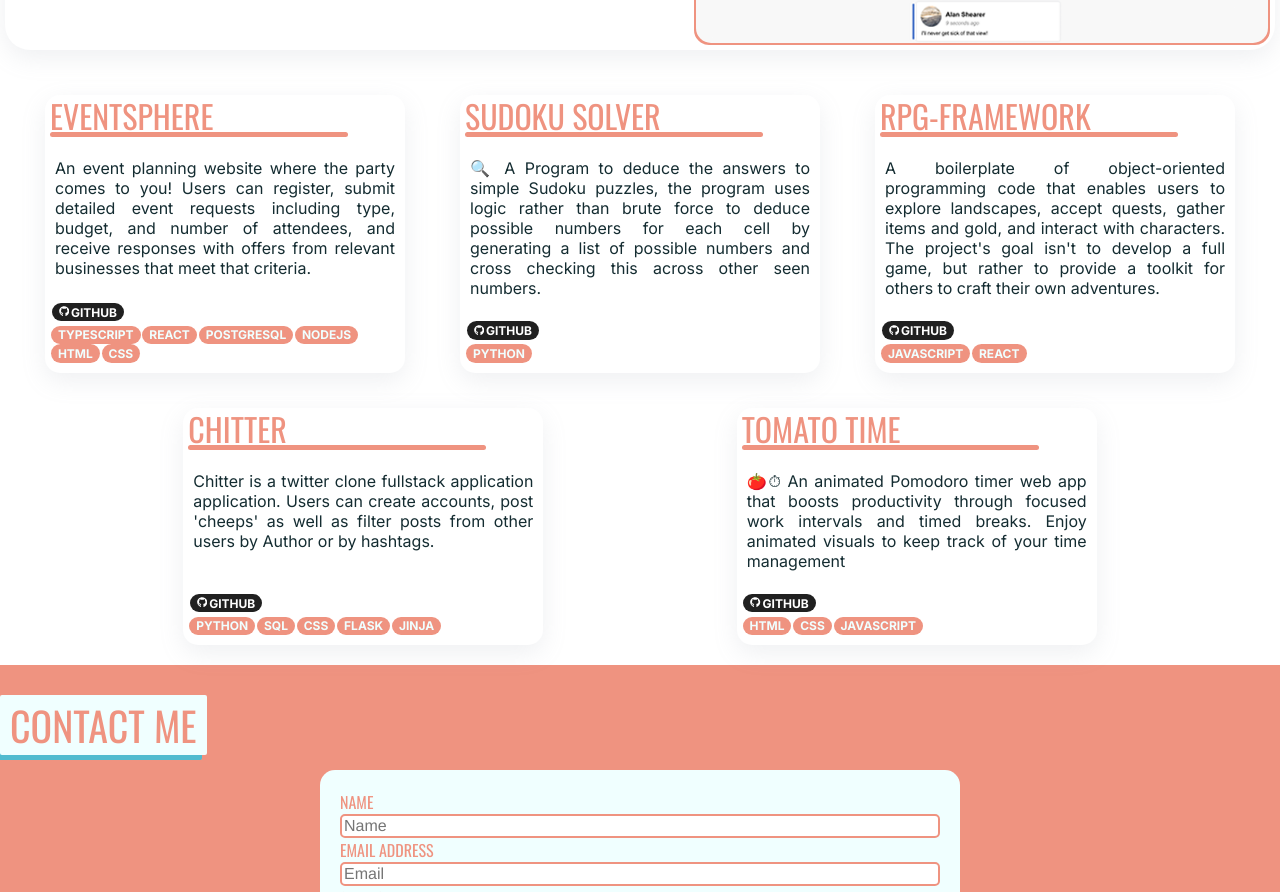
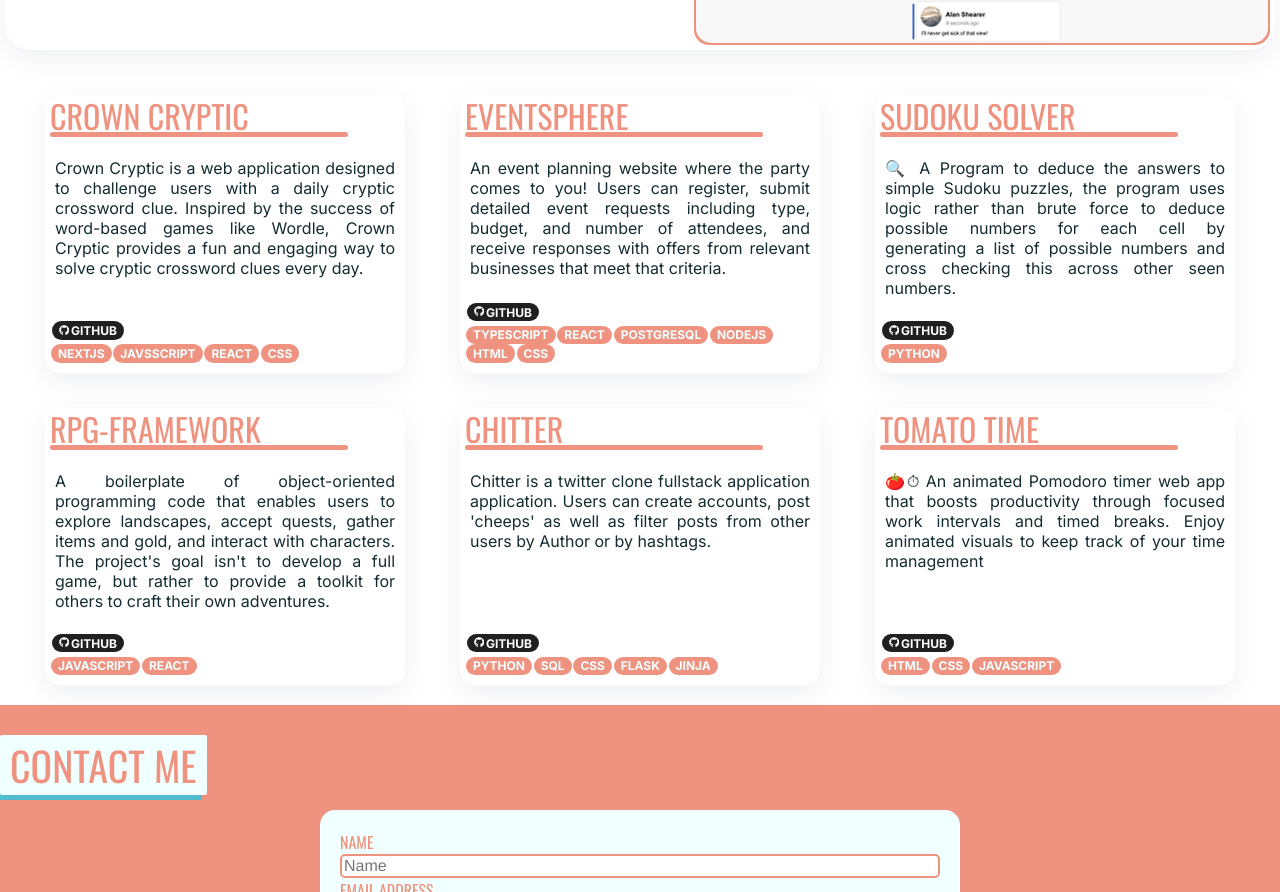
Before and after one commit to Fordcois/Portfolio, a Next.js app: page / in a window 1280 px wide. Shown: the part 1735-2627 px from the top of the page. Built offline with nearby package versions, Linux system fonts and the light colour scheme.

Commit message:
Adds Crown Cryptic to NoVisualProjects

```diff
--- a/src/components/NoVisualProjects.js
+++ b/src/components/NoVisualProjects.js
@@ -8,6 +8,13 @@ const NonVisualProjects = () => {
     // github:'http://www.github.com' - Remove if no Link,
     // website: 'http://twitter.com' - Remove if no ink,
     // },
+    {
+      name: "Crown Cryptic",
+      description:
+        "Crown Cryptic is a web application designed to challenge users with a daily cryptic crossword clue. Inspired by the success of word-based games like Wordle, Crown Cryptic provides a fun and engaging way to solve cryptic crossword clues every day.",
+      techUsed: ["nextJS","JavsScript", "React", "CSS"],
+      github: "https://github.com/Fordcois/crown-cryptic",
+    },
     {
       name: "EventSphere",
       description:
```
